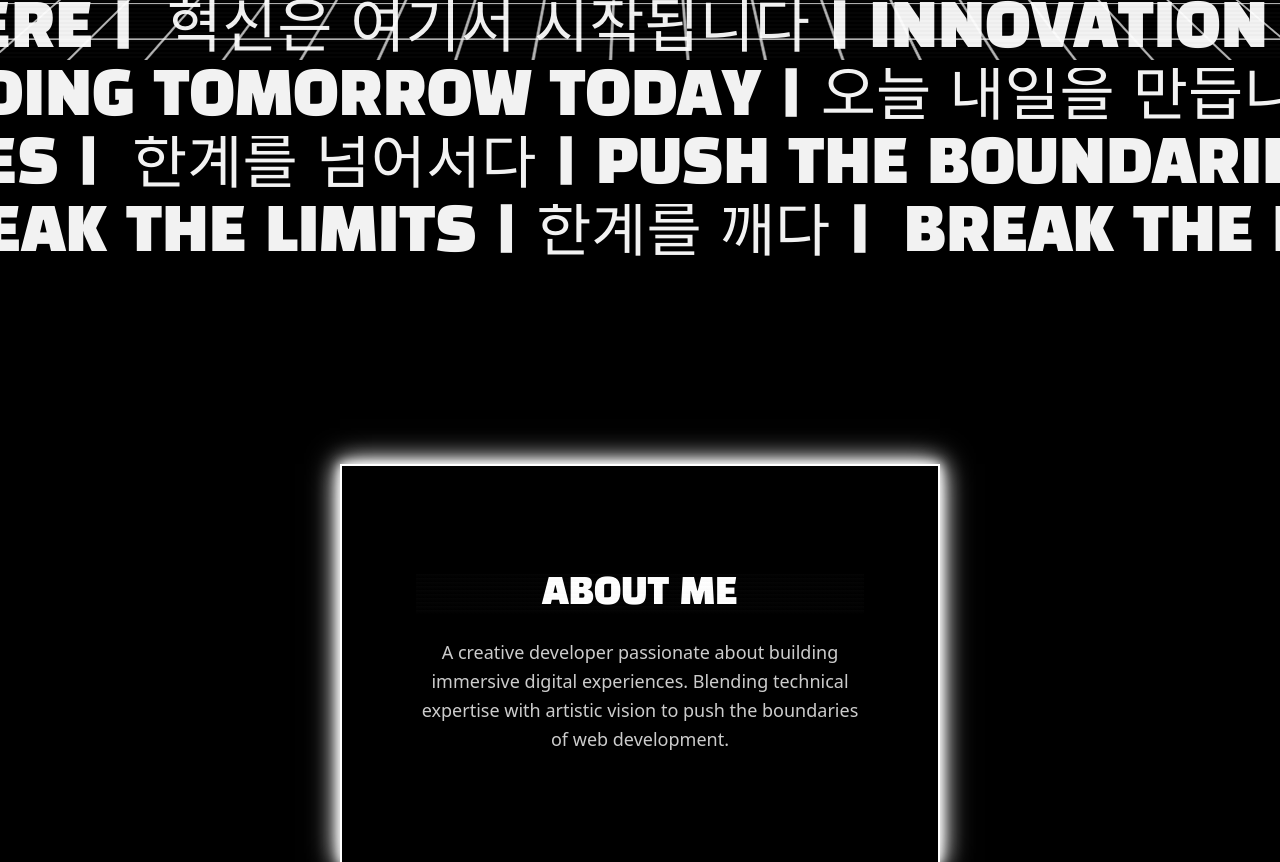
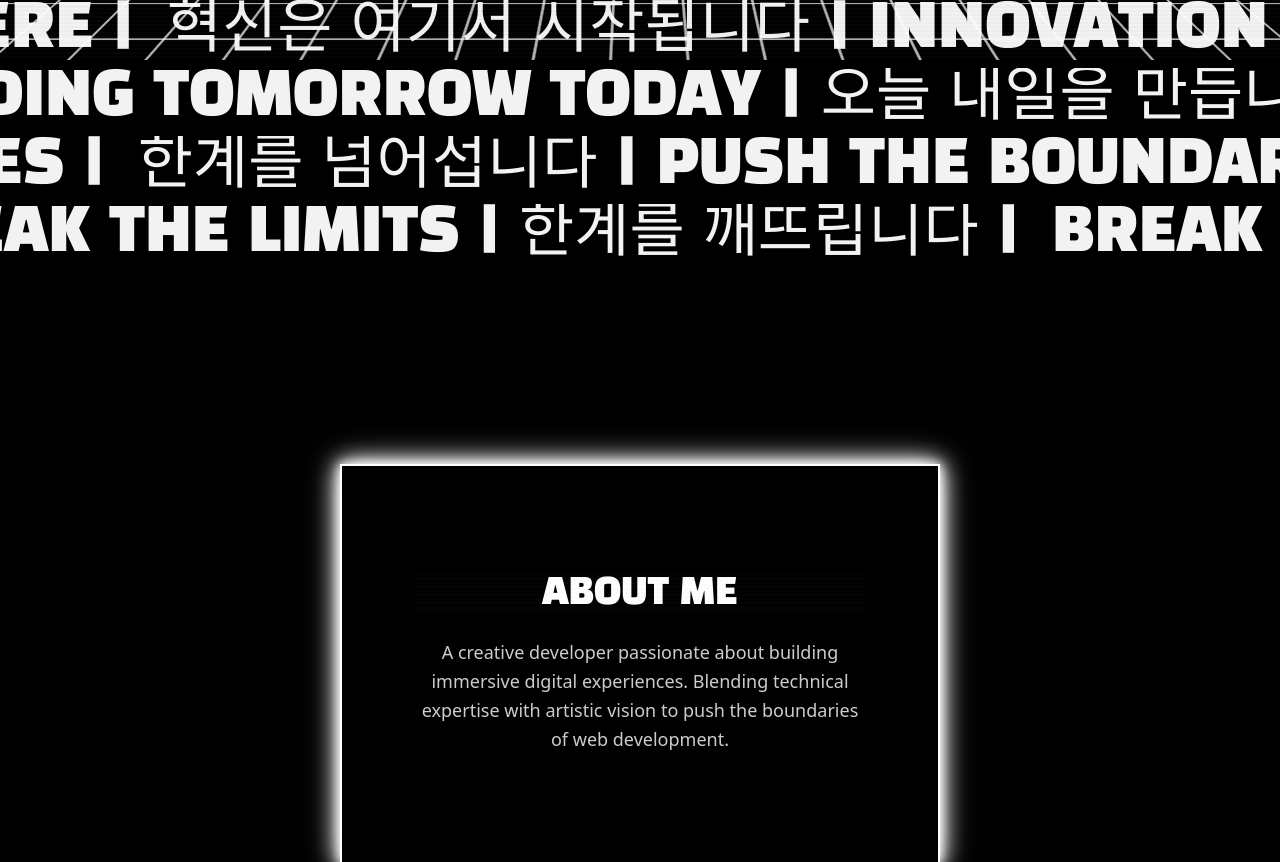
Before and after one commit to JaeMinBird/Portfolio, a Next.js app: page / in a window 1280 px wide. Shown: the part 740-1602 px from the top of the page. Built offline with nearby package versions, Linux system fonts and the light colour scheme.

Commit message:
Added footer copyright

```diff
--- a/src/app/page.tsx
+++ b/src/app/page.tsx
@@ -75,10 +75,10 @@ export default function Home() {
           BUILDING TOMORROW TODAY | 오늘 내일을 만듭니다 |
         </ParallaxText>
         <ParallaxText baseVelocity={1}>
-          한계를 넘어서다 | PUSH THE BOUNDARIES |
+          한계를 넘어섭니다 | PUSH THE BOUNDARIES |
         </ParallaxText>
         <ParallaxText baseVelocity={-1}>
-          BREAK THE LIMITS | 한계를 깨다 |
+          BREAK THE LIMITS | 한계를 깨뜨립니다 |
         </ParallaxText>
       </section>
 
@@ -99,6 +99,9 @@ export default function Home() {
       </section>
 
       <div className="vhs-overlay"></div>
+      <footer className="text-center py-4 text-sm text-gray-500 relative z-[999] font-mono">
+        © {new Date().getFullYear()} JaeMin Birdsall. All rights reserved.
+      </footer>
     </div>
   );
 }
--- a/src/components/ContactTerminal.tsx
+++ b/src/components/ContactTerminal.tsx
@@ -138,7 +138,7 @@ export function ContactTerminal() {
           {isSubmitted ? (
             <div className="text-white space-y-4 animate-fade-in">
               <div className="text-white font-bold">{'>'} Message sent successfully!</div>
-              <div className="text-white/70">{'>'} Thank you for reaching out. We&apos;ll get back to you soon.</div>
+              <div className="text-white/70">{'>'} Thank you for reaching out. I&apos;ll get back to you soon.</div>
               <div className="text-white/50 text-sm mt-4">
                 (This window will reset in <span className="text-white/70">{countdown}</span> seconds...)
               </div>
```
